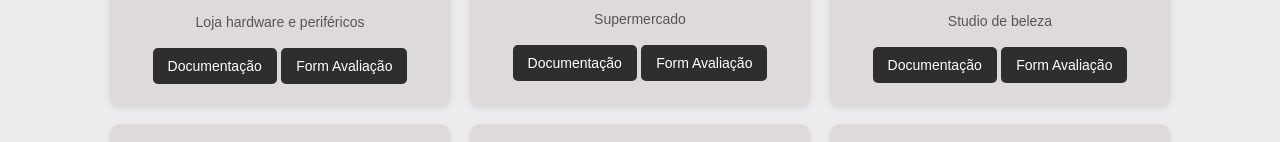
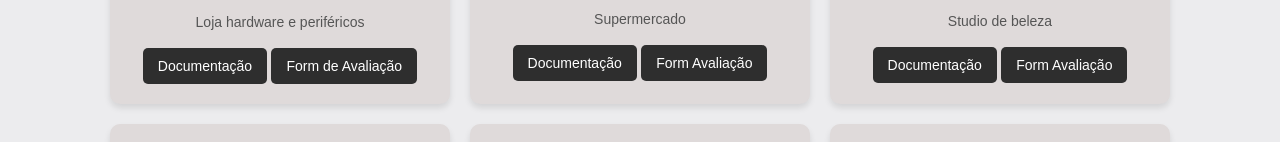
Before and after one commit to juniorouro/Apresenta--o-TCC, a plain HTML site: page index.html in a window 1280 px wide. Shown: the part 407-549 px from the top of the page. Drawn offline with Linux system fonts and the light colour scheme.

Commit message:
colocação DE

```diff
--- a/index.html
+++ b/index.html
@@ -22,7 +22,7 @@
                 <h3><a href= "https://gabriel-luz-gomes-da-silva.github.io/my-site/" target="_blank">TechBlock</a></h3>
                 <p>Loja hardware e periféricos</p>
                 <button onclick="window.open ('docs/docTechBlock.pdf', '_blank')">Documentação</button>
-                <button onclick="window.open ('https://forms.gle/X2ZM2n9JJzLmzsLJ6', '_blank')">Form Avaliação</button>
+                <button onclick="window.open ('https://forms.gle/X2ZM2n9JJzLmzsLJ6', '_blank')">Form de Avaliação</button>
             </div>
             <div class="card">
                 <a href= "https://israelmefe.github.io/TufoAlimentos/index.html" target="_blank"><img src="imagens/tufoDevs.jpg" alt="Imagen 2"></a>
```
